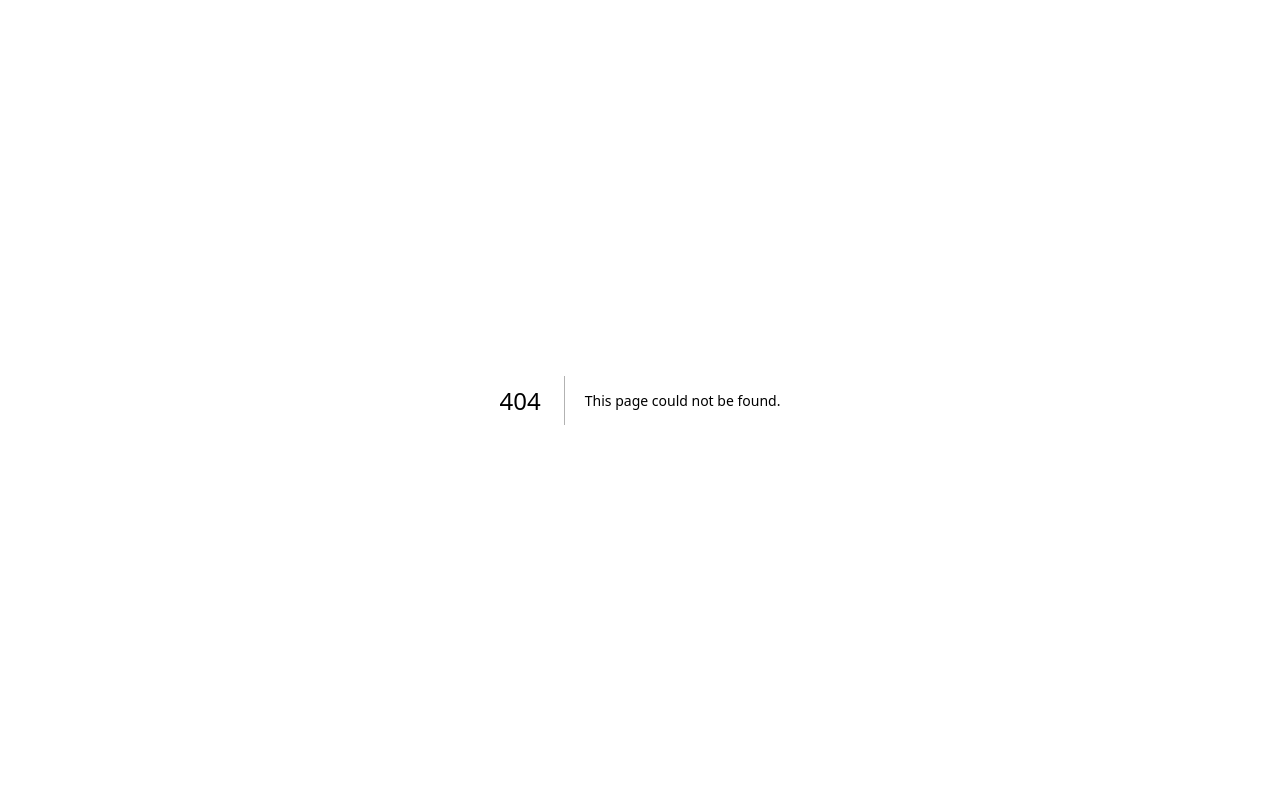
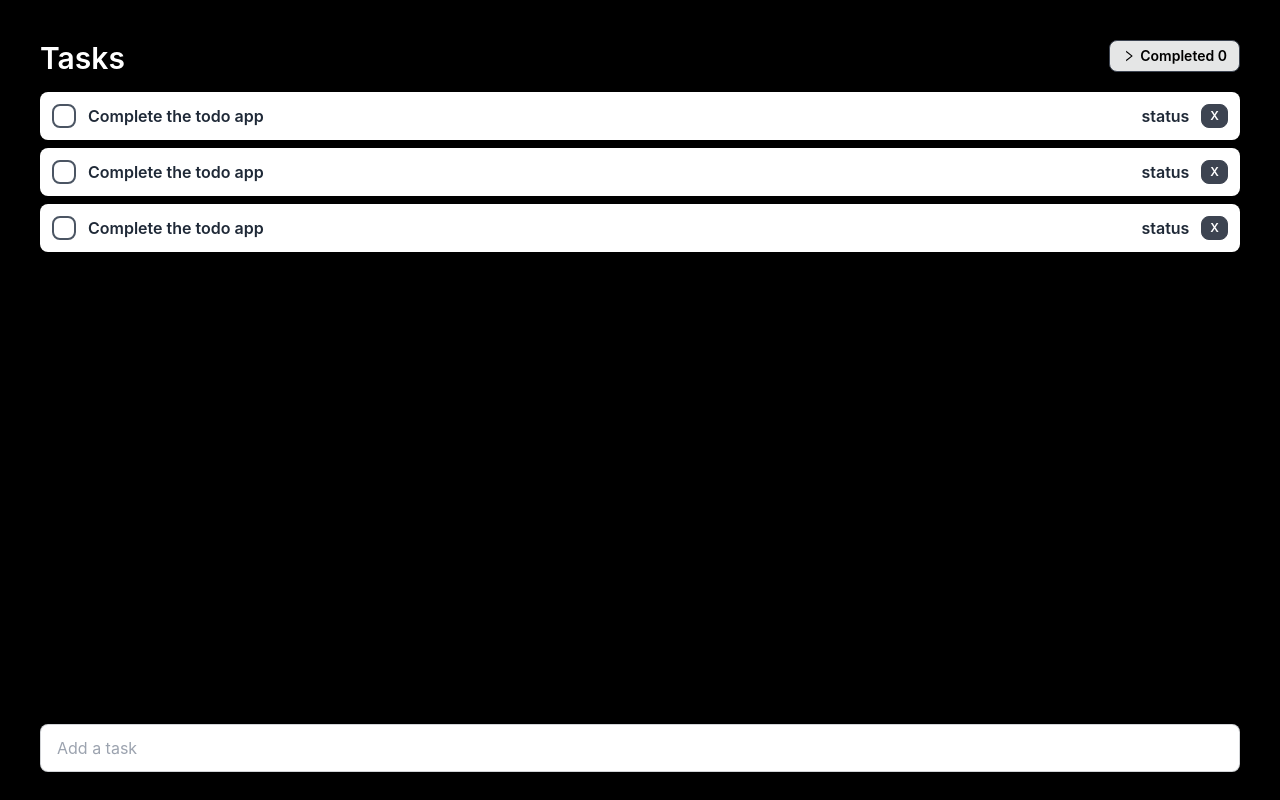
Before and after one commit to almahfuz97/todo-team-client, a Next.js app: page /todo in a window 1280 px wide. Before the commit this address had no page. Built offline with nearby package versions, Linux system fonts and the light colour scheme.

Commit message:
Added the main todo interface

```diff
--- /dev/null
+++ b/pages/todo.js
@@ -0,0 +1,95 @@
+import { useState } from "react";
+import { AiOutlineRight } from "react-icons/ai";
+
+const todo = () => {
+  const [task, setTask] = useState(0);
+
+  const handleTask = (event) => {
+    if (event.code === "Enter") {
+      console.log(task);
+      // send task to database from here
+    }
+  };
+
+  const handleRemoveTask = id => {
+    console.log('Clicked');
+    // remove task using task id
+  }
+
+  const handleCompleteTask = (e, id) =>{
+    if(e.target.checked === true){
+      console.log("Task completed");
+      // save completed task in database.
+    }
+  }
+
+  return (
+    <div className="bg-black min-h-screen p-10 pb-7 flex flex-col">
+      <div className="flex-grow">
+        <div className="flex justify-between">
+          <h3 className="text-white text-3xl font-semibold mb-4">Tasks</h3>
+          <button className="bg-base-300 hover:bg-base-300 btn btn-sm text-black  capitalize"><AiOutlineRight className="mr-1"></AiOutlineRight> <p>Completed <span>0</span></p> </button>
+        </div>
+
+        {/* Tasks container */}
+        <div className="overflow-y-scroll h-[73vh]" id="task-container">
+
+          {/* map tasks from here */}
+
+          <div className="flex justify-between bg-white hover:bg-base-200 p-3 rounded-lg mb-2">
+            <input
+              type="checkbox"
+              onChange={(e)=>handleCompleteTask(e)}
+              className="checkbox mr-3 border-2 border-gray-600"
+            />
+            <p className="flex-grow font-semibold">Complete the todo app</p>
+            <div className="flex ">
+              <p className="font-semibold ml-5 mr-3">status</p>
+              <button className="btn btn-xs " onClick={()=>handleRemoveTask()}>X</button>
+            </div>
+          </div>
+
+          <div className="flex justify-between bg-white hover:bg-base-200 p-3 rounded-lg mb-2">
+            <input
+              type="checkbox"
+              onChange={(e)=>handleCompleteTask(e)}
+              className="checkbox mr-3 border-2 border-gray-600"
+            />
+            <p className="flex-grow font-semibold">Complete the todo app</p>
+            <div className="flex ">
+              <p className="font-semibold ml-5 mr-3">status</p>
+              <button className="btn btn-xs " onClick={()=>handleRemoveTask()}>X</button>
+            </div>
+          </div>
+
+          <div className="flex justify-between bg-white hover:bg-base-200 p-3 rounded-lg mb-2">
+            <input
+              type="checkbox"
+              onChange={(e)=>handleCompleteTask(e)}
+              className="checkbox mr-3 border-2 border-gray-600"
+            />
+            <p className="flex-grow font-semibold">Complete the todo app</p>
+            <div className="flex ">
+              <p className="font-semibold ml-5 mr-3">status</p>
+              <button onClick={()=>handleRemoveTask()} className="btn btn-xs ">X</button>
+            </div>
+          </div>
+        </div>
+      </div>
+
+      {/* Task input  */}
+      <div>
+        <input
+          type="text"
+          name="addTask"
+          placeholder="Add a task"
+          className="input input-bordered w-full "
+          onChange={(e) => setTask(e.target.value)}
+          onKeyDown={handleTask}
+        />
+      </div>
+    </div>
+  );
+};
+
+export default todo;
--- /dev/null
+++ b/postcss.config.js
@@ -0,0 +1,6 @@
+module.exports = {
+  plugins: {
+    tailwindcss: {},
+    autoprefixer: {},
+  },
+}
--- a/styles/globals.css
+++ b/styles/globals.css
@@ -1,3 +1,7 @@
+@tailwind base;
+@tailwind components;
+@tailwind utilities;
+
 html,
 body {
   padding: 0;
@@ -15,6 +19,10 @@ a {
   box-sizing: border-box;
 }
 
+#task-container::-webkit-scrollbar {
+  display: none;
+}
+
 @media (prefers-color-scheme: dark) {
   html {
     color-scheme: dark;
--- /dev/null
+++ b/tailwind.config.js
@@ -0,0 +1,11 @@
+/** @type {import('tailwindcss').Config} */
+module.exports = {
+  content: [
+    "./pages/**/*.{js,ts,jsx,tsx}",
+    "./components/**/*.{js,ts,jsx,tsx}",
+  ],
+  theme: {
+    extend: {},
+  },
+  plugins: [require("daisyui")],
+}
```
Also changed, not shown: package.json (+10 -3 lines), 1 other file (tests, documents, lock files or other folders).
